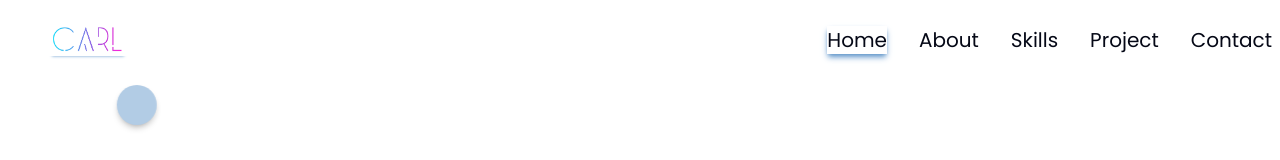
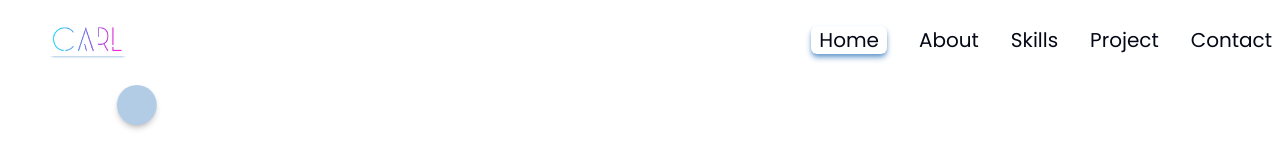
Before and after one commit to labaynecss/my-portfolio, a React (Vite) app: page / in a window 1280 px wide. Shown: the top 160 px of the page. Built offline with nearby package versions, Linux system fonts and the light colour scheme.

Commit message:
apply cahnges in my portfolio

```diff
--- a/src/components/Contact.jsx
+++ b/src/components/Contact.jsx
@@ -49,7 +49,7 @@ export const Contact = () => {
           initial={{ opacity: 0, scale: 0.5 }}
           animate={animation}>
           <div className="flex flex-col lg:gap-x-8 lg:flex-row ">
-            <div class="flex flex-col h-[600px] lg:w-[560px]  w-auto my-5 rounded-b-md shadow-lg items-center ">
+            <div class="flex flex-col h-[620px] lg:w-[560px]  w-auto my-5 rounded-b-md shadow-lg items-center ">
               <img
                 src={me}
                 alt="me"
@@ -74,7 +74,7 @@ export const Contact = () => {
                 <Socials />
               </span>
             </div>
-            <div className="  my-5 flex flex-col justify-center h-[600px] px-4 rounded-b-md shadow-lg">
+            <div className="  my-5 flex flex-col justify-center h-[620px] px-4 rounded-b-md shadow-lg">
               <form
                 className="space-y-8  w-full max-w-[750px] "
                 onSubmit={sendEmail}>
@@ -102,7 +102,7 @@ export const Contact = () => {
                   onChange={(e) => setSubject(e.target.value)}
                 />
                 <textarea
-                  className="textarea"
+                  className="textarea h-[200px]"
                   placeholder="Your Message"
                   value={message}
                   onChange={(e) => setMessage(e.target.value)}
--- a/src/components/Hero.jsx
+++ b/src/components/Hero.jsx
@@ -34,7 +34,7 @@ export const Hero = () => {
         <div className="container mx-auto h-screen flex justify-center ">
           <motion.div
             className="context-wrapper flex items-center "
-            initial={{ opacity: 0, scale: 0.3 }}
+            initial={{ opacity: 0, scale: 0.2 }}
             animate={animation}>
             <div className="flex pt-[5rem]">
               <div className="flex flex-col items-center lg:item-center text-lg ">
--- a/src/components/NavBar.jsx
+++ b/src/components/NavBar.jsx
@@ -12,7 +12,6 @@ export const NavBar = () => {
               key={index}>
               <Link
                 to={items.href}
-                activeClass="active"
                 spy={true}
                 smooth={true}
                 duration={400}
--- a/src/index.css
+++ b/src/index.css
@@ -41,7 +41,7 @@
     @apply bg-transparent;
   }
   .active {
-    @apply shadow-[#6699CC] shadow-md;
+    @apply shadow-[#6699CC] shadow-md px-2 rounded-md;
   }
 }
 
```
